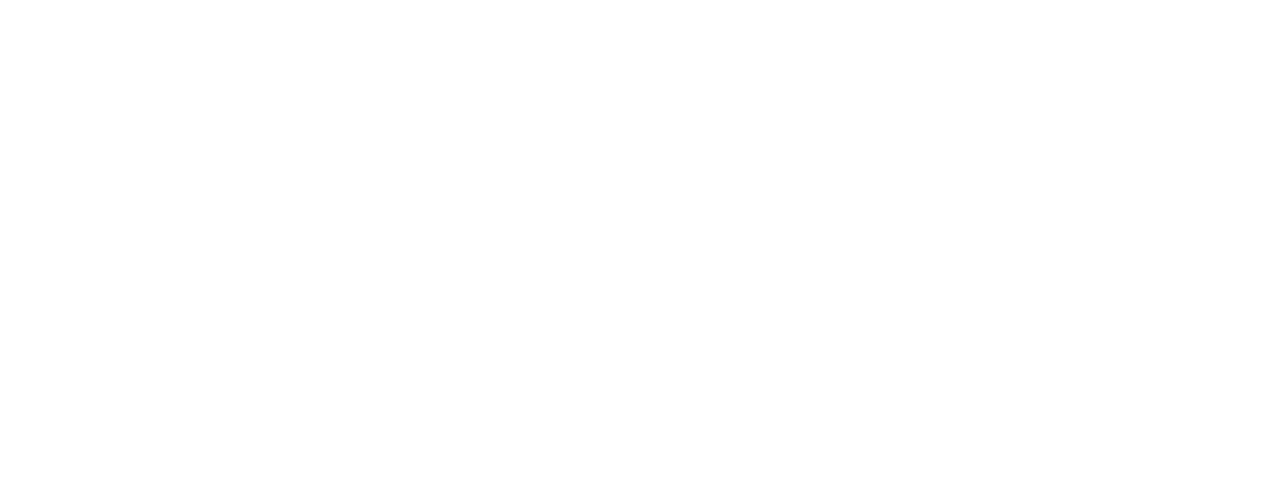
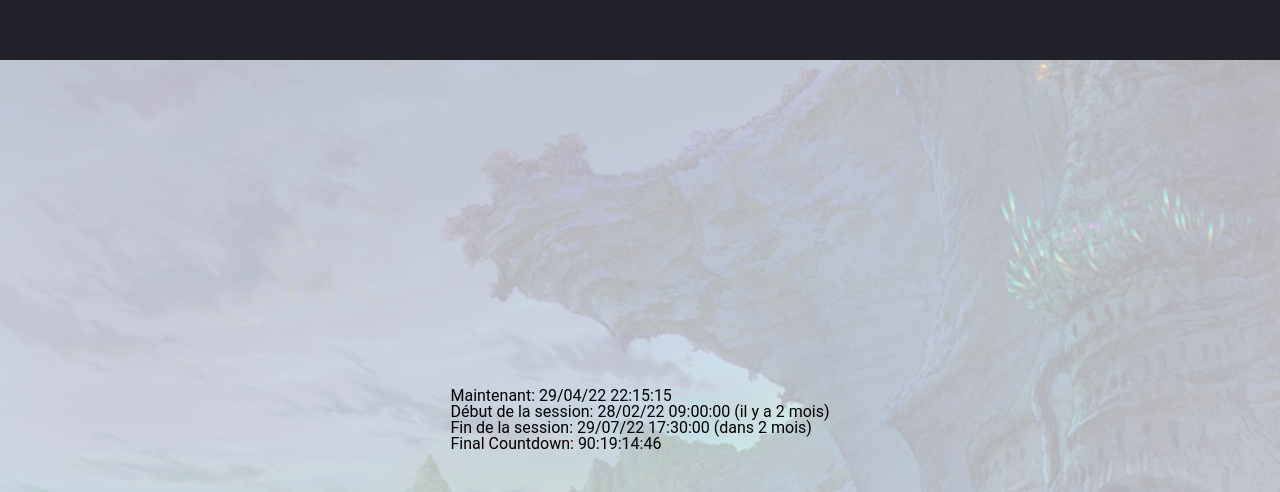
Before and after one commit to LoicBrassart/integration-itch, a React (Vite) app in the folder frontend/: page / in a window 1280 px wide. Shown: the part 11508-12000 px from the top of the page. Before the commit the page ends 10752 px from the top, so only its background shows below. Built offline with nearby package versions, Linux system fonts and the light colour scheme; no server answers.

Commit message:
Add Clock with Luxon

```diff
--- a/frontend/package.json
+++ b/frontend/package.json
@@ -11,6 +11,7 @@
   },
   "dependencies": {
     "axios": "^0.27.2",
+    "luxon": "^2.4.0",
     "prop-types": "^15.8.1",
     "react": "^17.0.2",
     "react-dnd": "^16.0.1",
--- a/frontend/src/App.jsx
+++ b/frontend/src/App.jsx
@@ -9,6 +9,7 @@
 import AuthForm from "@components/AuthForm";
 import MultiTabForm from "@components/MultiTabForm";
 import SApp from "./style";
+import TimeHandling from "@components/TimeHandling";
 
 /* IDEAS
 mail
@@ -21,6 +22,7 @@
 moment/luxon
 calendrier
 modal
+timer/countdown
 */
 
 function App() {
@@ -185,6 +187,12 @@
       <article>
         <MultiTabForm />
       </article>
+      <article>
+        <h2>Manipulations de dates</h2>
+      </article>
+      <article>
+        <TimeHandling />
+      </article>
     </SApp>
   );
 }
--- /dev/null
+++ b/frontend/src/components/TimeHandling/index.jsx
@@ -0,0 +1,53 @@
+import useInterval from "@services/useInterval";
+import { DateTime, Settings } from "luxon";
+import { useEffect, useState } from "react";
+import STimeHandling from "./style";
+
+export default function TimeHandling() {
+  const [dateNow, setNow] = useState(null);
+  const [dateStart, setStart] = useState(null);
+  const [dateEnd, setEnd] = useState(null);
+  const format = "dd/MM/yy HH:mm:ss";
+  const [countDown, setCountDown] = useState({});
+
+  useEffect(() => {
+    Settings.defaultLocale = "fr";
+    setStart(DateTime.fromISO("2022-02-28T09:00:00"));
+    setEnd(DateTime.fromISO("2022-07-29T17:30:00"));
+  }, []);
+
+  useInterval(() => {
+    setNow(DateTime.now());
+    if (dateEnd) {
+      setCountDown(
+        dateEnd
+          .diff(dateNow, ["days", "hours", "minutes", "seconds"])
+          .toObject()
+      );
+    }
+  }, 1000);
+
+  return (
+    <STimeHandling>
+      {dateNow && dateStart && dateEnd && (
+        <>
+          <p>Maintenant: {dateNow.toFormat(format)}</p>
+          <p>
+            Début de la session: {dateStart.toFormat(format)} (
+            {dateStart.toRelative()})
+          </p>
+          <p>
+            Fin de la session: {dateEnd.toFormat(format)} (
+            {dateEnd.toRelative()})
+          </p>
+          <p>
+            Final Countdown:{" "}
+            {`${countDown.days}:${countDown.hours}:${
+              countDown.minutes
+            }:${Math.floor(countDown.seconds)}`}
+          </p>
+        </>
+      )}
+    </STimeHandling>
+  );
+}
--- /dev/null
+++ b/frontend/src/components/TimeHandling/style.jsx
@@ -0,0 +1,3 @@
+import styled from "styled-components";
+
+export default styled.div``;
```
Also changed, not shown: 1 other file (tests, documents, lock files or other folders).
